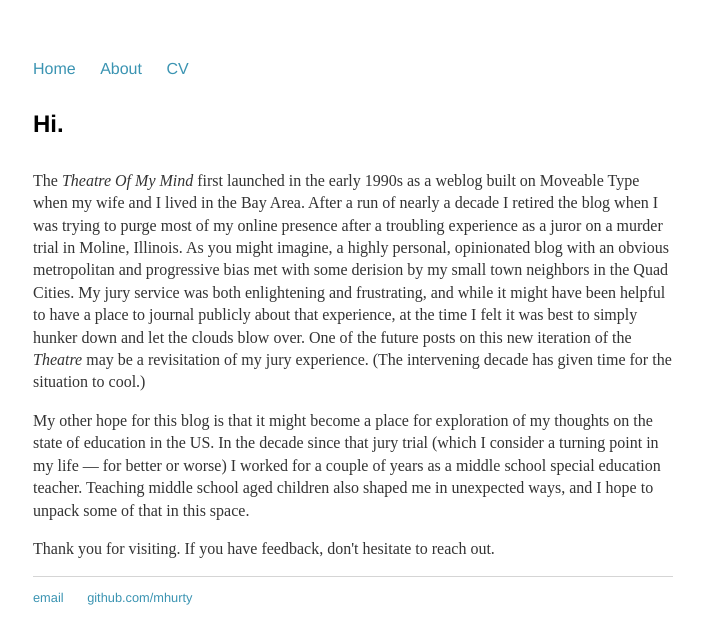
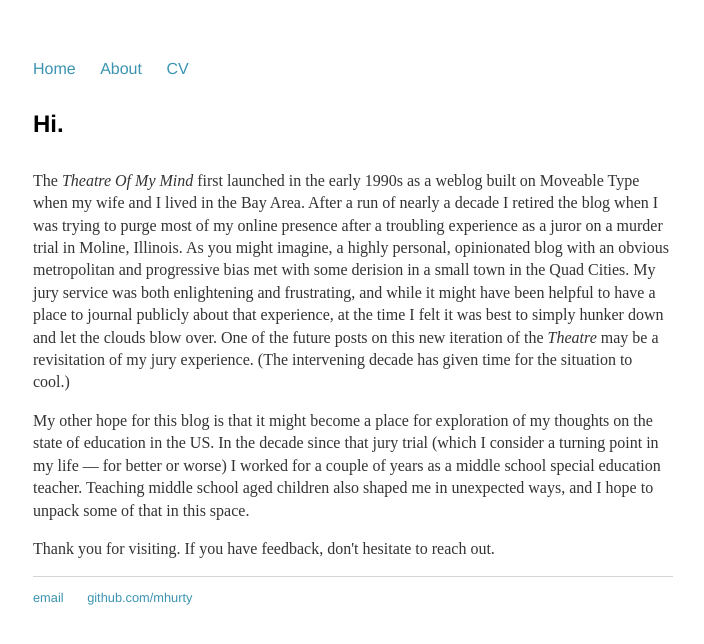
Before and after one commit to mhurty/mhurty.github.io, a Jekyll site: the page built from about/index.html, in a window 1280 px wide. Shown: the top 644 px of the page, without its empty margins (287-991 px from the left). Built offline with Jekyll 4.4.1, drawn with Linux system fonts in a browser that asks for light colours.

Commit message:
<# tweak about #>

```diff
--- a/about/index.html
+++ b/about/index.html
@@ -4,7 +4,7 @@
 ---
 <div class="blurb">
 	<h4>Hi. </h4>
-	<p>The <em>Theatre Of My Mind</em> first launched in the early 1990s as a weblog built on Moveable Type when my wife and I lived in the Bay Area. After a run of nearly a decade I retired the blog when I was trying to purge most of my online presence after a troubling experience as a juror on a murder trial in Moline, Illinois. As you might imagine, a highly personal, opinionated blog with an obvious metropolitan and progressive bias met with some derision by my small town neighbors in the Quad Cities. My jury service was both enlightening and frustrating, and while it might have been helpful to have a place to journal publicly about that experience, at the time I felt it was best to simply hunker down and let the clouds blow over. One of the future posts on this new iteration of the <em>Theatre</em> may be a revisitation of my jury experience. (The intervening decade has given time for the situation to cool.)</p>
+	<p>The <em>Theatre Of My Mind</em> first launched in the early 1990s as a weblog built on Moveable Type when my wife and I lived in the Bay Area. After a run of nearly a decade I retired the blog when I was trying to purge most of my online presence after a troubling experience as a juror on a murder trial in Moline, Illinois. As you might imagine, a highly personal, opinionated blog with an obvious metropolitan and progressive bias met with some derision in a small town in the Quad Cities. My jury service was both enlightening and frustrating, and while it might have been helpful to have a place to journal publicly about that experience, at the time I felt it was best to simply hunker down and let the clouds blow over. One of the future posts on this new iteration of the <em>Theatre</em> may be a revisitation of my jury experience. (The intervening decade has given time for the situation to cool.)</p>
 	<p>My other hope for this blog is that it might become a place for exploration of my thoughts on the state of education in the US. In the decade since that jury trial (which I consider a turning point in my life &mdash; for better or worse) I worked for a couple of years as a middle school special education teacher. Teaching middle school aged children also shaped me in unexpected ways, and I hope to unpack some of that in this space.</p>
 	<p>Thank you for visiting. If you have feedback, don't hesitate to reach out.</p>
 </div><!-- /.blurb -->
```
